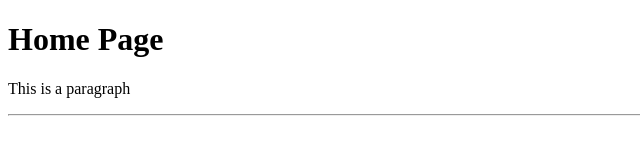
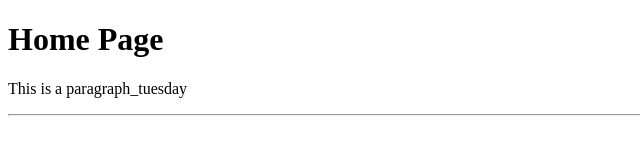
Before and after one commit to nish901/stgp_cohort2, a plain HTML site: page index.html in a window 1280 px wide. Shown: the full height of the page, 0-640 px from the left. Drawn offline with Linux system fonts and the light colour scheme.

Commit message:
index.html

```diff
--- a/index.html
+++ b/index.html
@@ -7,7 +7,7 @@
 </head>
 <body>
     <h1>Home Page</h1>
-    <p>This is a paragraph</p>
+    <p>This is a paragraph_tuesday</p>
     <hr>
 </body>
 </html>
```
